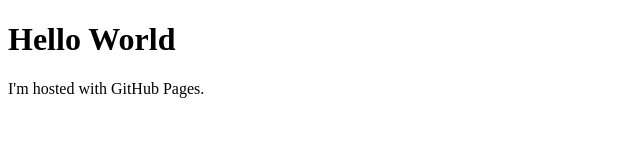
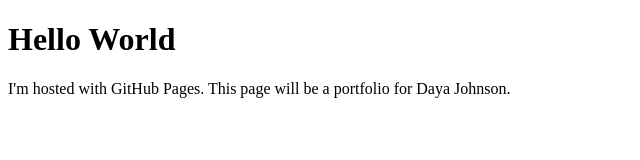
Before and after one commit to dayajohnson/dayajohnson.github.io, a plain HTML site: page index.html in a window 1280 px wide. Shown: the whole page, without its empty margins (0-640 px from the left). Drawn offline with Linux system fonts and the light colour scheme.

Commit message:
Update index.html

```diff
--- a/index.html
+++ b/index.html
@@ -2,6 +2,6 @@
 <html>
 <body>
 <h1>Hello World</h1>
-<p>I'm hosted with GitHub Pages.</p>
+<p>I'm hosted with GitHub Pages.  This page will be a portfolio for Daya Johnson.</p>
 </body>
 </html>
```
